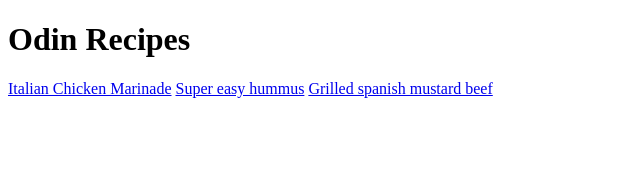
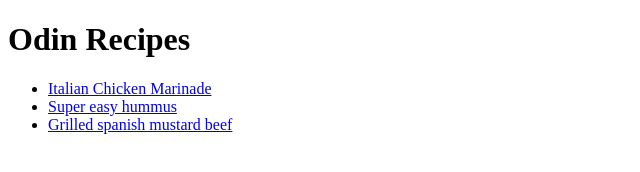
Before and after one commit to NightSky-Web/odin-recipes, a plain HTML site: page index.html in a window 1280 px wide. Shown: the whole page, without its empty margins (0-640 px from the left). Drawn offline with Linux system fonts and the light colour scheme.

Commit message:
Making unordered list from recipe links

```diff
--- a/index.html
+++ b/index.html
@@ -5,8 +5,10 @@
     </head>
     <body>
         <h1>Odin Recipes</h1>
-        <a href="recipes/italian-chicken-marinade.html">Italian Chicken Marinade</a>
-        <a href="recipes/super-easy-hummus.html">Super easy hummus</a>
-        <a href="recipes/grilled-spanish-mustard-beef.html">Grilled spanish mustard beef</a>
+        <ul>
+        <li><a href="recipes/italian-chicken-marinade.html">Italian Chicken Marinade</a></li>
+        <li><a href="recipes/super-easy-hummus.html">Super easy hummus</a></li>
+        <li><a href="recipes/grilled-spanish-mustard-beef.html">Grilled spanish mustard beef</a></li>
+        </ul>
     </body>
 </html>
```
